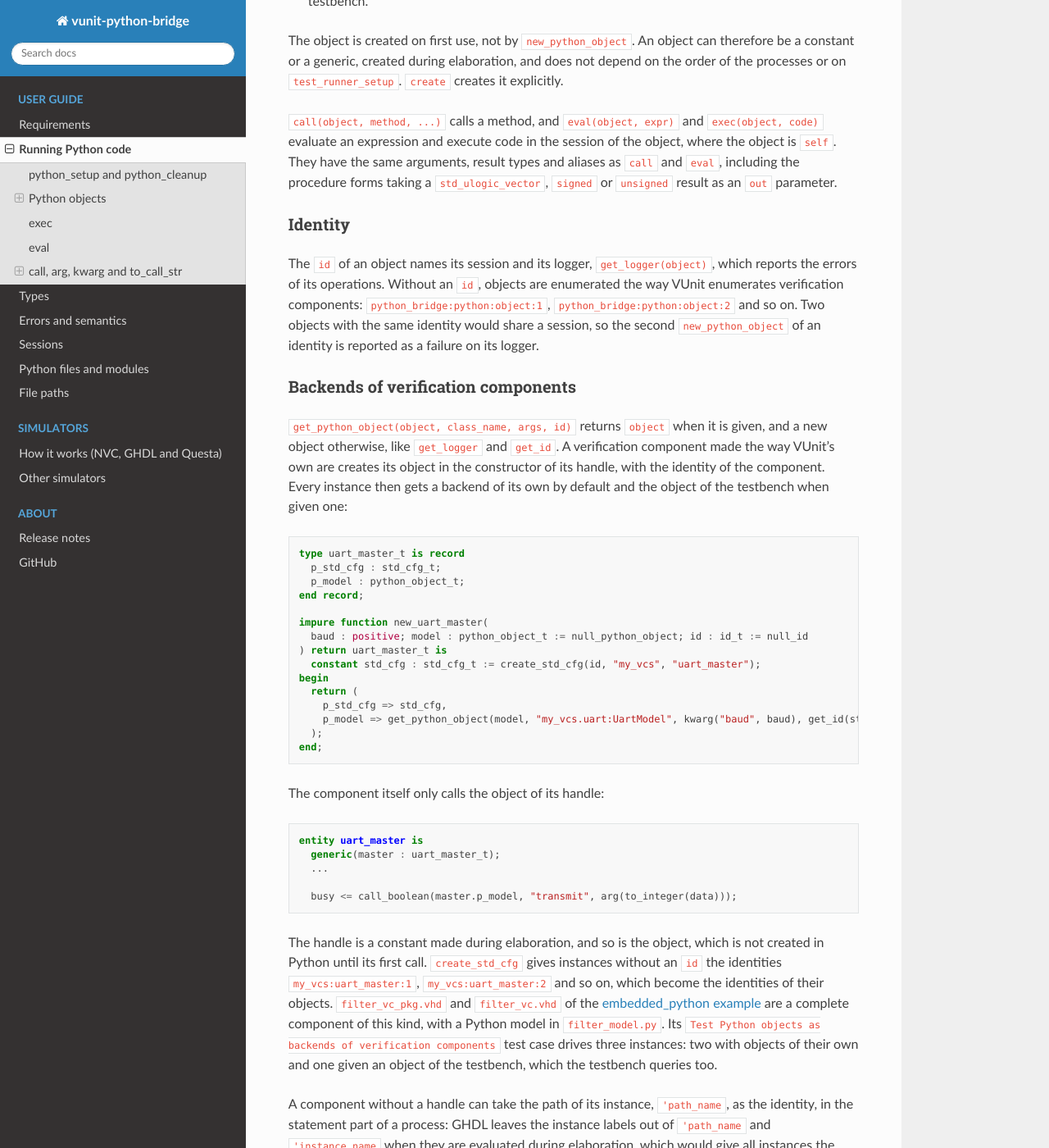
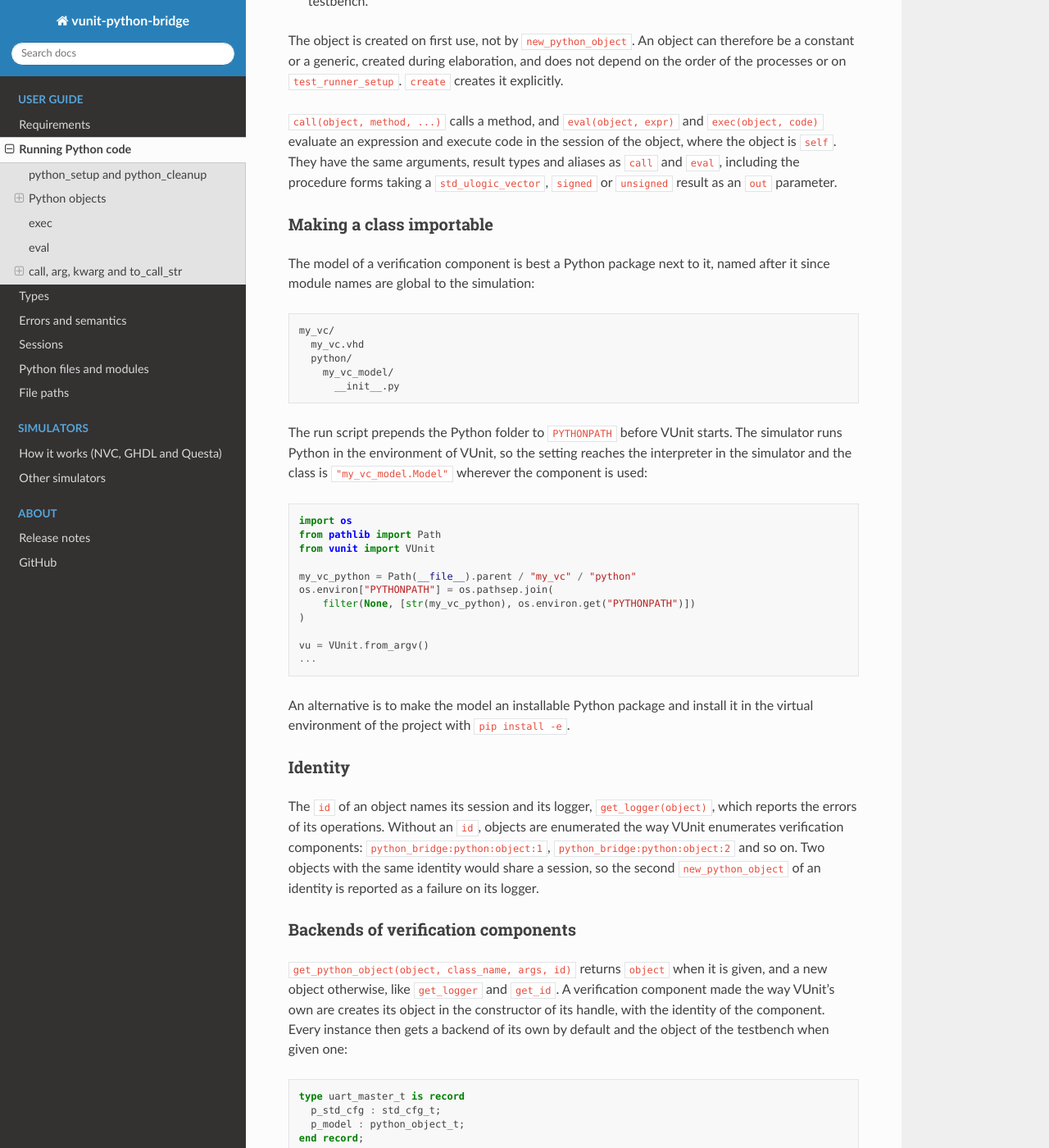
Before and after one commit to VUnit/vunit-python-bridge, a Sphinx documentation site: the page built from docs/running_code.rst, in a window 1280 px wide and 1400 px high, scrolled down 1180 px. Shown: the whole window at 82% size. Built offline with Sphinx 7.4.7 and the Read the Docs theme 3.1.0, drawn with Linux system fonts in a browser that asks for light colours; pages that are not in the unit, such as notebooks, are missing from menus; the version number is read from the project's files by our own code.

Commit message:
Show how a model class is made importable, fix the class example
From the verification component pattern of #14: the model of a verification
component as a package next to it, put on PYTHONPATH by the run script or
installed with pip install -e. The class example of the independent models
section gets its file from the model_file generic of the component instead
of runner_cfg, which a component does not have.

Co-Authored-By: Claude Opus 5.5 <noreply@anthropic.com>

```diff
--- a/docs/running_code.rst
+++ b/docs/running_code.rst
@@ -70,6 +70,42 @@ creates it explicitly.
 of the object, where the object is ``self``. They have the same arguments, result types and aliases as ``call``
 and ``eval``, including the procedure forms taking a ``std_ulogic_vector``,
 ``signed`` or ``unsigned`` result as an ``out`` parameter.
+
+Making a class importable
+~~~~~~~~~~~~~~~~~~~~~~~~~
+
+The model of a verification component is best a Python package next to it,
+named after it since module names are global to the simulation:
+
+.. code-block:: text
+
+    my_vc/
+      my_vc.vhd
+      python/
+        my_vc_model/
+          __init__.py
+
+The run script prepends the Python folder to ``PYTHONPATH`` before VUnit
+starts. The simulator runs Python in the environment of VUnit, so the setting
+reaches the interpreter in the simulator and the class is
+``"my_vc_model.Model"`` wherever the component is used:
+
+.. code-block:: python
+
+    import os
+    from pathlib import Path
+    from vunit import VUnit
+
+    my_vc_python = Path(__file__).parent / "my_vc" / "python"
+    os.environ["PYTHONPATH"] = os.pathsep.join(
+        filter(None, [str(my_vc_python), os.environ.get("PYTHONPATH")])
+    )
+
+    vu = VUnit.from_argv()
+    ...
+
+An alternative is to make the model an installable Python package and install
+it in the virtual environment of the project with ``pip install -e``.
 
 Identity
 ~~~~~~~~
--- a/docs/sessions.rst
+++ b/docs/sessions.rst
@@ -128,7 +128,7 @@ session, keeping the mutable model state on ``self`` rather than in globals:
 
 .. code-block:: vhdl
 
-    import_module_from_file(join(tb_path(runner_cfg), "accumulator.py"), "accumulator", session);
+    import_module_from_file(model_file, "accumulator", session);
     exec("model = accumulator.Accumulator()", session);
 
     y <= call("model.accumulate", arg(x), session => session);
```
